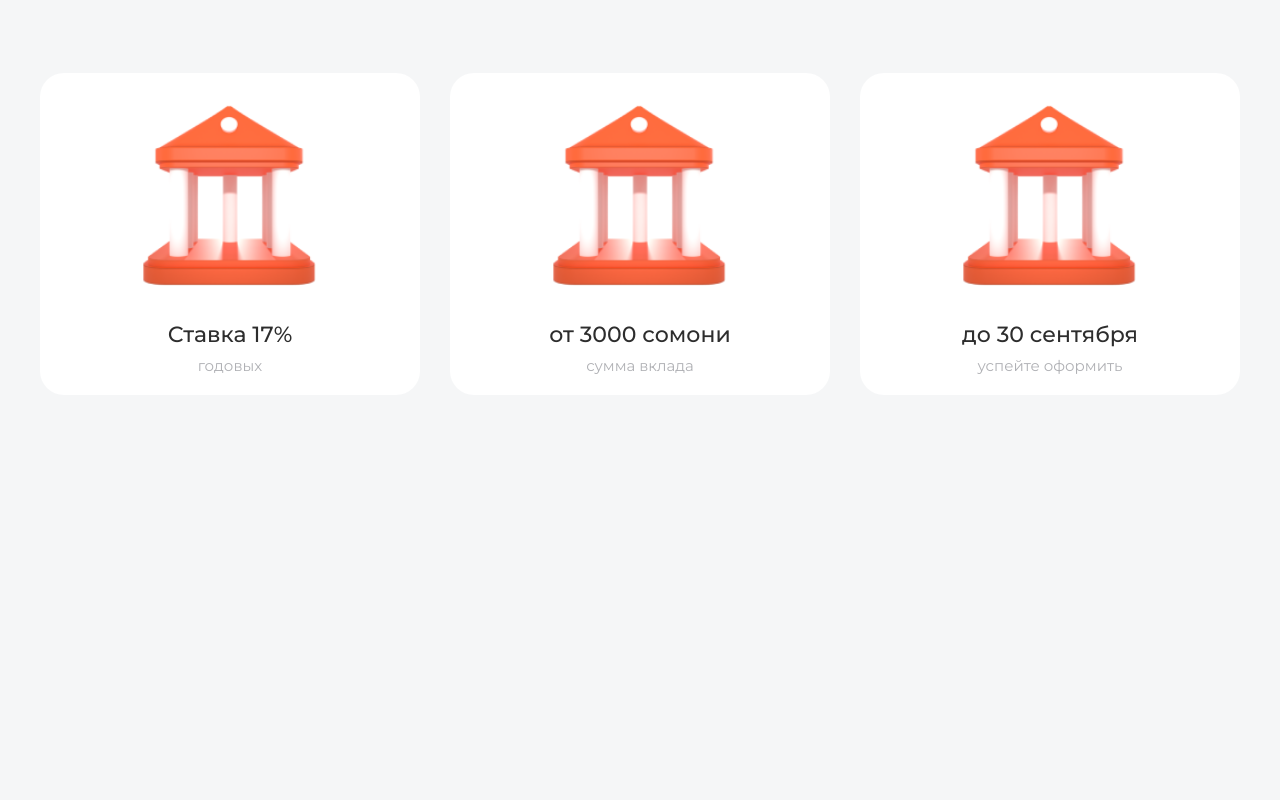
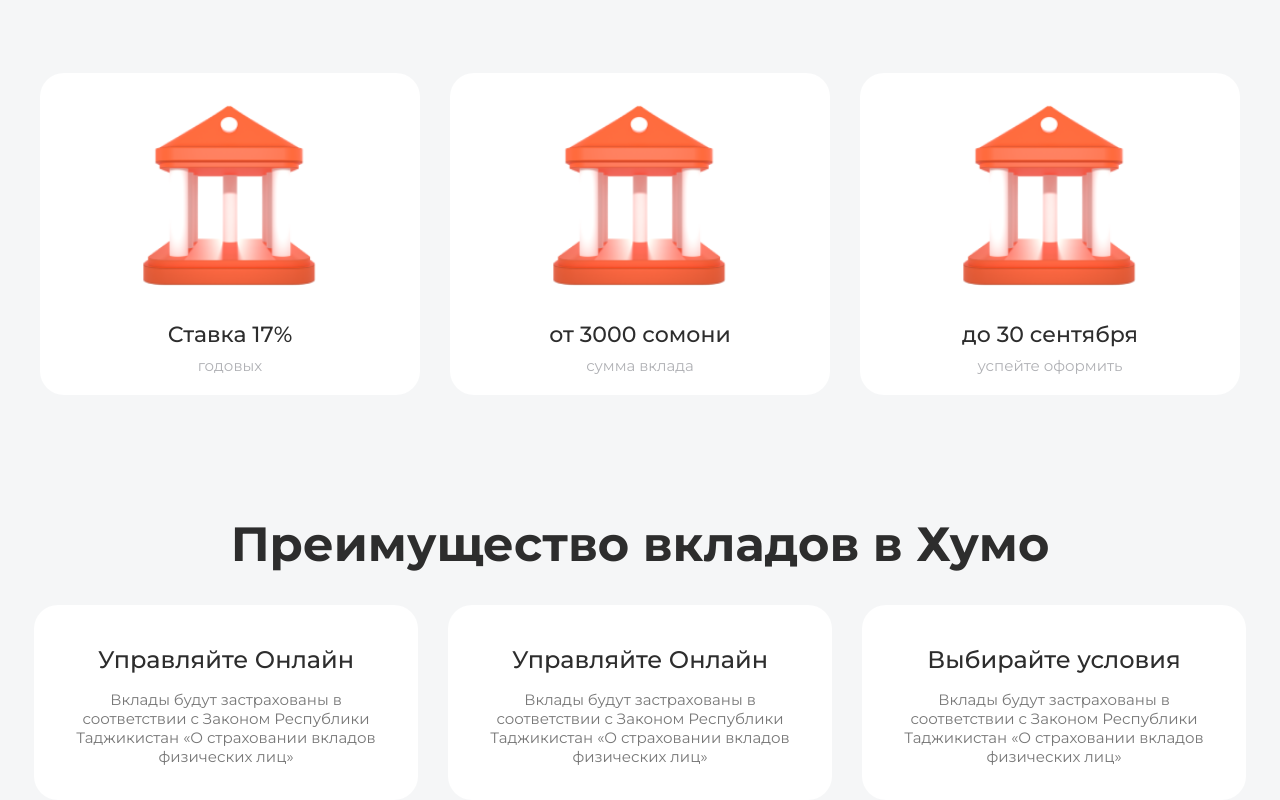
Before and after one commit to islom-sattorov/Kafolat-humo-landing, a React (Create React App) app: page / in a window 1280 px wide. Shown: the part 727-1527 px from the top of the page. Before the commit the page ends 1122 px from the top, so only its background shows below. Built offline with nearby package versions, Linux system fonts and the light colour scheme.

Commit message:
add: numberedCard v0.1

```diff
--- a/src/App.css
+++ b/src/App.css
@@ -3,3 +3,11 @@
     justify-content: center;
     gap: 30px;
 }
+
+.card-title{
+    font-weight: 700;
+    font-size: 4.8rem;
+    color: #2d2d2d;
+    text-align: center;
+    padding: 120px 0 32px 0;
+}
--- a/src/App.js
+++ b/src/App.js
@@ -2,6 +2,7 @@ import "./App.css";
 import Card from "./Components/Card/Card";
 import cardImage from './Components/Card/illustration.png';
 import Navbar from "./Components/Navbar/Navbar";
+import NumberedCard from "./Components/NumberedCard/NumberedCard";
 
 function App() {
   return (
@@ -24,6 +25,21 @@ function App() {
           subtitle='успейте оформить'
         />
       </section>
+      <h2 className="card-title">Преимущество вкладов в Хумо</h2>
+      <section className="card-items">
+        <NumberedCard
+          title='Управляйте Онлайн'
+          subtitle='Вклады будут застрахованы в соответствии с Законом Республики Таджикистан «О страховании вкладов физических лиц»'
+        />
+        <NumberedCard
+          title='Управляйте Онлайн'
+          subtitle='Вклады будут застрахованы в соответствии с Законом Республики Таджикистан «О страховании вкладов физических лиц»'
+        />
+        <NumberedCard
+          title='Выбирайте условия'
+          subtitle='Вклады будут застрахованы в соответствии с Законом Республики Таджикистан «О страховании вкладов физических лиц»'
+        />
+      </section>
     </div>
   );
 }
--- /dev/null
+++ b/src/Components/NumberedCard/NumberedCard.jsx
@@ -0,0 +1,15 @@
+import React from 'react'
+import style from './NumberedCard.module.css'
+
+const NumberedCard = (props) => {
+    return (
+        <>
+            <div className={style.num__card__item}>
+                <h3 className={style.title}>{props.title}</h3>
+                <p className={style.subtitle}>{props.subtitle}</p>
+            </div>
+        </>
+    )
+}
+
+export default NumberedCard
--- /dev/null
+++ b/src/Components/NumberedCard/NumberedCard.module.css
@@ -0,0 +1,24 @@
+.num__card__item{
+    width: 384px;
+    height: 195px;
+    border-radius: 24px;
+    padding: 40px 24px;
+    display: flex;
+    flex-direction: column;
+    gap: 16px;
+    background: #fff;
+}
+
+.title{
+    font-weight: 500;
+    font-size: 2.4rem;
+    text-align: center;
+    color: #2d2d2d;
+}
+
+.subtitle{
+    font-weight: 400;
+    font-size: 1.5rem;
+    text-align: center;
+    color: #777777;
+}
```
